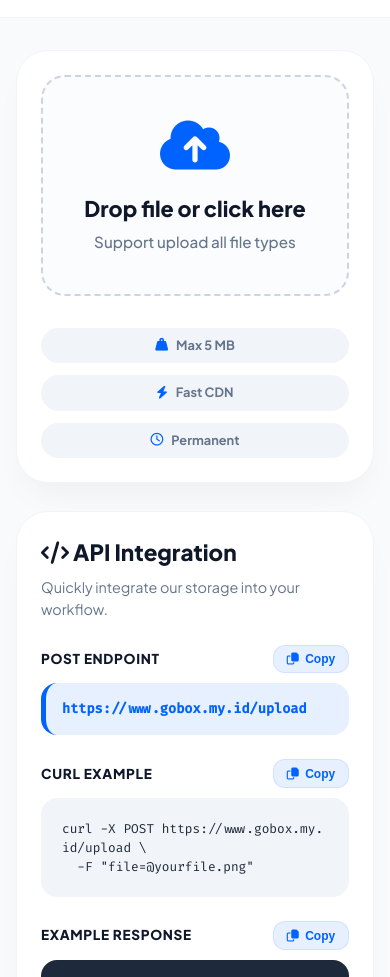
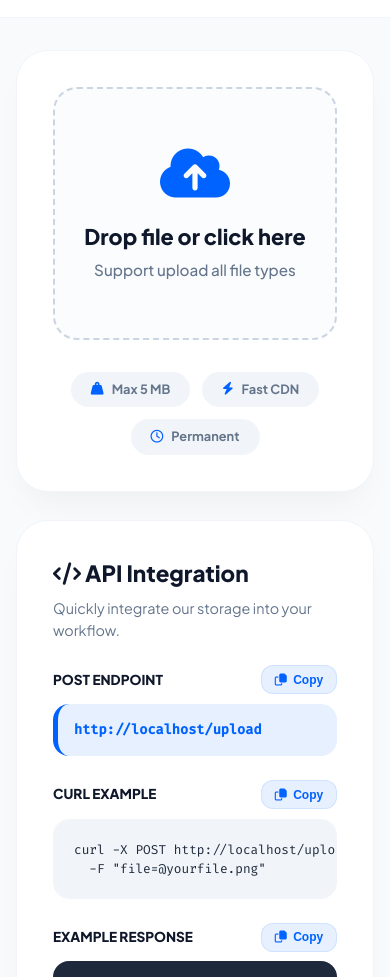
Before and after one commit to goodboys21/server.js, a website: page public/index.html in a window 390 px wide. Shown: the part 57-1034 px from the top of the page. Drawn offline with Linux system fonts and the light colour scheme.

Commit message:
Update index.html

```diff
--- a/public/index.html
+++ b/public/index.html
@@ -35,12 +35,11 @@
             min-height: 100vh;
         }
 
-        /* Navbar Clean */
         nav {
             background: var(--card-bg);
             padding: 1.25rem 2rem;
             display: flex;
-            justify-content: center; /* Center logo since no links */
+            justify-content: center;
             border-bottom: 1px solid var(--border-light);
             position: sticky;
             top: 0;
@@ -67,7 +66,6 @@
             padding: 0 1rem;
         }
 
-        /* Cards */
         .card {
             background: var(--card-bg);
             border-radius: 2rem;
@@ -76,7 +74,6 @@
             border: 1px solid var(--border-light);
         }
 
-        /* Dropzone */
         .upload-area {
             display: flex;
             flex-direction: column;
@@ -116,7 +113,6 @@
             font-weight: 500;
         }
 
-        /* Stats Row */
         .stats-row {
             display: flex;
             flex-wrap: wrap;
@@ -139,7 +135,6 @@
 
         .stat-badge i { color: var(--primary); }
 
-        /* Result Section */
         .result-section {
             display: none;
             margin-top: 1.75rem;
@@ -148,24 +143,66 @@
             animation: fadeSlideUp 0.4s ease;
         }
 
+        /* --- PERBAIKAN SCROLLABLE CODE --- */
         .code-block {
             background: var(--code-bg);
             border-radius: 1.25rem;
             padding: 1.5rem;
             position: relative;
             margin-top: 1rem;
+            overflow-x: auto; /* Aktifkan geser horizontal */
         }
 
         .code-block pre {
             font-family: 'Fira Code', monospace;
             font-size: 0.85rem;
             color: var(--code-text);
-            overflow-x: auto;
-            white-space: pre-wrap;
-            word-break: break-all;
+            white-space: pre; /* Biarkan memanjang ke samping */
         }
 
-        /* Buttons */
+        .api-item-header {
+            display: flex;
+            justify-content: space-between;
+            align-items: center;
+            margin-top: 1.5rem;
+            margin-bottom: 0.6rem;
+        }
+
+        .api-label {
+            font-weight: 800;
+            font-size: 0.85rem;
+            text-transform: uppercase;
+            color: var(--text-dark);
+        }
+
+        .endpoint-box {
+            background: var(--primary-light);
+            border-left: 5px solid var(--primary);
+            padding: 1rem;
+            border-radius: 1rem;
+            font-family: 'Fira Code', monospace;
+            font-size: 0.85rem;
+            color: var(--primary);
+            font-weight: 600;
+            overflow-x: auto; /* Biarkan endpoint bisa digeser jika panjang */
+            white-space: nowrap;
+        }
+
+        .mini-code {
+            background: #f1f5f9;
+            border-radius: 1rem;
+            padding: 1.25rem;
+            border: 1px solid var(--border-light);
+            overflow-x: auto; /* Aktifkan geser horizontal */
+        }
+
+        .mini-code pre {
+            font-family: 'Fira Code', monospace;
+            font-size: 0.8rem;
+            color: #1e293b;
+            white-space: pre; /* Biarkan memanjang ke samping */
+        }
+
         .copy-btn {
             background: var(--primary-light);
             border: 1px solid rgba(0, 98, 255, 0.1);
@@ -179,55 +216,10 @@
             align-items: center;
             gap: 0.4rem;
             transition: 0.2s;
+            flex-shrink: 0;
         }
 
-        .copy-btn:hover {
-            background: var(--primary);
-            color: white;
-        }
-
-        /* API Content */
-        .api-item-header {
-            display: flex;
-            justify-content: space-between;
-            align-items: center;
-            margin-top: 1.5rem;
-            margin-bottom: 0.6rem;
-        }
-
-        .api-label {
-            font-weight: 800;
-            font-size: 0.85rem;
-            text-transform: uppercase;
-            letter-spacing: 0.05em;
-            color: var(--text-dark);
-        }
-
-        .endpoint-box {
-            background: var(--primary-light);
-            border-left: 5px solid var(--primary);
-            padding: 1rem;
-            border-radius: 1rem;
-            font-family: 'Fira Code', monospace;
-            font-size: 0.85rem;
-            color: var(--primary);
-            font-weight: 600;
-        }
-
-        .mini-code {
-            background: #f1f5f9;
-            border-radius: 1rem;
-            padding: 1.25rem;
-            border: 1px solid var(--border-light);
-        }
-
-        .mini-code pre {
-            font-family: 'Fira Code', monospace;
-            font-size: 0.8rem;
-            color: #1e293b;
-            white-space: pre-wrap;
-            word-break: break-all;
-        }
+        .copy-btn:hover { background: var(--primary); color: white; }
 
         @keyframes fadeSlideUp {
             from { opacity: 0; transform: translateY(15px); }
@@ -235,12 +227,6 @@
         }
 
         #file-input { display: none; }
-
-        @media (max-width: 500px) {
-            .card { padding: 1.5rem; }
-            .upload-area { padding: 2.5rem 1rem; }
-            .stat-badge { width: 100%; justify-content: center; }
-        }
     </style>
 </head>
 <body>
@@ -283,11 +269,11 @@
 
         <div class="api-item-header">
             <span class="api-label">Post Endpoint</span>
-            <button class="copy-btn" onclick="copyTextDirect('https://www.gobox.my.id/upload', this)">
+            <button class="copy-btn" id="copyEndpointBtn">
                 <i class="fa-regular fa-copy"></i> Copy
             </button>
         </div>
-        <div class="endpoint-box">https://www.gobox.my.id/upload</div>
+        <div class="endpoint-box" id="endpointBox"></div>
 
         <div class="api-item-header">
             <span class="api-label">cURL Example</span>
@@ -296,8 +282,7 @@
             </button>
         </div>
         <div class="mini-code">
-            <pre id="curlText">curl -X POST https://www.gobox.my.id/upload \
-  -F "file=@yourfile.png"</pre>
+            <pre id="curlText"></pre>
         </div>
 
         <div class="api-item-header">
@@ -317,6 +302,18 @@
 </div>
 
 <script>
+    // --- AUTO DOMAIN HANDLER ---
+    const currentDomain = window.location.origin;
+    const uploadEndpoint = `${currentDomain}/upload`;
+
+    document.getElementById('endpointBox').innerText = uploadEndpoint;
+    document.getElementById('curlText').innerText = `curl -X POST ${uploadEndpoint} \\\n  -F "file=@yourfile.png"`;
+
+    document.getElementById('copyEndpointBtn').onclick = function() {
+        copyTextDirect(uploadEndpoint, this);
+    };
+
+    // --- LOGIC LAINNYA ---
     const dropzone = document.getElementById('dropzone');
     const fileInput = document.getElementById('file-input');
     const resultSection = document.getElementById('resultSection');
@@ -338,8 +335,6 @@
 
     async function uploadFile(file) {
         if (!file) return;
-
-        // Validasi 5MB
         if (file.size > 5 * 1024 * 1024) {
             alert("File too large! Max size is 5 MB.");
             return;
@@ -353,7 +348,8 @@
         formData.append("file", file);
 
         try {
-            const response = await fetch("https://www.gobox.my.id/upload", {
+            // Upload ke path relatif /upload
+            const response = await fetch("/upload", {
                 method: "POST",
                 body: formData
             });
@@ -366,7 +362,6 @@
         }
     }
 
-    // Event Handlers
     ['dragenter', 'dragover'].forEach(e => {
         dropzone.addEventListener(e, (ev) => { ev.preventDefault(); dropzone.classList.add('active'); });
     });
```
